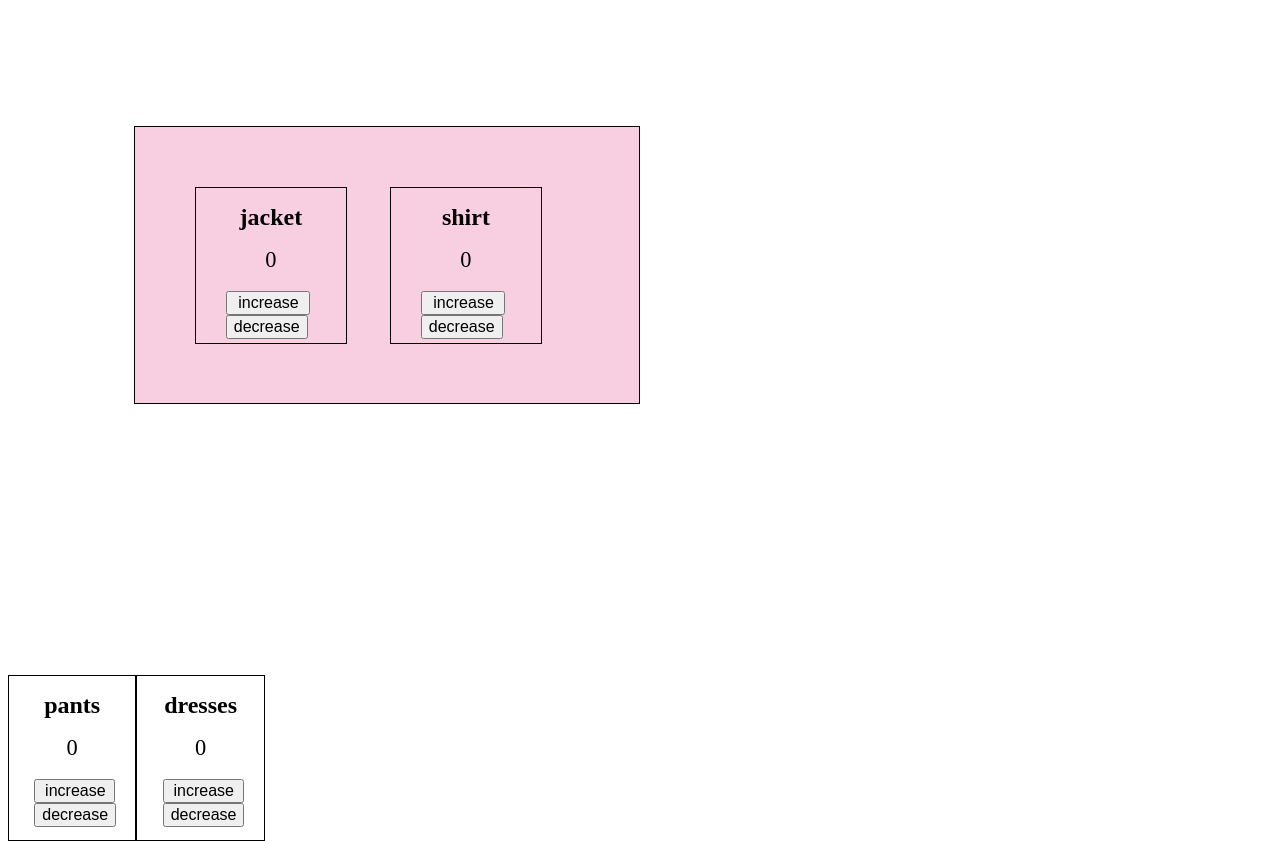
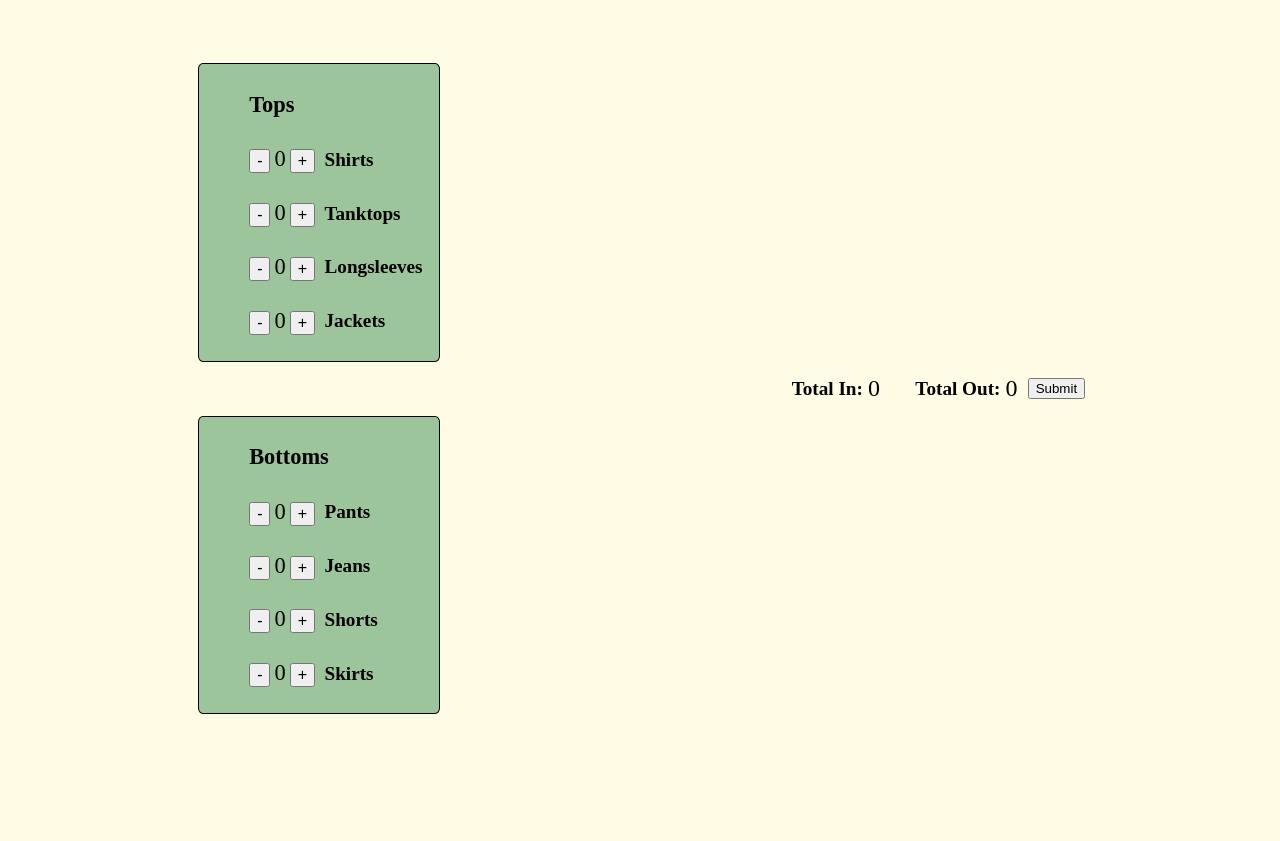
Before and after one commit to nithinsenthil/BOMBOCLAAT, a plain HTML site: page index.html in a window 1280 px wide. After the commit the page ends 800 px from the top, so only its background shows below. Drawn offline with Linux system fonts and the light colour scheme.

Commit message:
Full front and back integration

```diff
--- a/index.html
+++ b/index.html
@@ -9,40 +9,103 @@
 </head>
 
 <body>
+ <div id = "everything">
   <div id=bigwrap>
-    <div id="wrapper1">
-      <h1>jacket</h1>
-      <label id="countLabel">0</label><br>
-      <button id="increaseBtn">increase</button>
-      <button id="decreaseBtn">decrease</button>
+    <h1>Tops</h1>
+    <div id="wrap1">
+    <div>
+      <button id="decreaseBtn">-</button>
+      <label id="countLabel">0</label>
+      <button id="increaseBtn">+</button>
+    </div>
+    <h2>Shirts</h2>
+  </div>
 
+  <div id="wrap2">
+    <div>
+      <button id="decreaseBtn2">-</button>
+      <label id="countLabel2">0</label>
+      <button id="increaseBtn2">+</button>
     </div>
+    <h2>Tanktops</h2>
+  </div>
 
-    <div id="wrapper2">
-      <h1>shirt</h1>
-      <label id="countLabel2">0</label><br>
-      <button id="increaseBtn2">increase</button>
-      <button id="decreaseBtn2">decrease</button>
+  <div id="wrap3">
+    <div>
+      <button id="decreaseBtn3">-</button>
+      <label id="countLabel3">0</label>
+      <button id="increaseBtn3">+</button>
     </div>
+    <h2>Longsleeves</h2>
+  </div>
+
+   <div id="wrap4">
+    <div>
+      <button id="decreaseBtn4">-</button>
+      <label id="countLabel4">0</label>
+      <button id="increaseBtn4">+</button>
+    </div>
+    <h2>Jackets</h2>
+  </div>
+  </div>
+
+ <div>
+
+   <div id="totalIn">
+    <h2>Total In:</h2>
+    <label id="totalcount">0</label>
+     <h2>Total Out:</h2>
+    <label id="totalcountOut">0</label>
+    <button id="submit">Submit</button>
+  </div>
+ </div>
 
 
+  <div id=bigwrap2>
+    <h1>Bottoms</h1>
+    <div id="wrap5">
+    <div>
+      <button id="decreaseBtn5">-</button>
+      <label id="countLabel5">0</label>
+      <button id="increaseBtn5">+</button>
+    </div>
+    <h2>Pants</h2>
   </div>
 
-  <br>
-  <div id="wrapper3">
-    <h1>pants</h1>
-    <label id="countLabel3">0</label><br>
-    <button id="increaseBtn3">increase</button>
-    <button id="decreaseBtn3">decrease</button>
+  <div id="wrap6">
+    <div>
+      <button id="decreaseBtn6">-</button>
+      <label id="countLabel6">0</label>
+      <button id="increaseBtn6">+</button>
+    </div>
+    <h2>Jeans</h2>
+  </div>
 
+  <div id="wrap7">
+    <div>
+      <button id="decreaseBtn7">-</button>
+      <label id="countLabel7">0</label>
+      <button id="increaseBtn7">+</button>
+    </div>
+    <h2>Shorts</h2>
   </div>
-  <div id="wrapper4">
-    <h1>dresses</h1>
-    <label id="countLabel4">0</label><br>
-    <button id="increaseBtn4">increase</button>
-    <button id="decreaseBtn4">decrease</button>
 
+   <div id="wrap8">
+    <div>
+      <button id="decreaseBtn8">-</button>
+      <label id="countLabel8">0</label>
+      <button id="increaseBtn8">+</button>
+    </div>
+    <h2>Skirts</h2>
   </div>
+  </div>
+
+
+
+
+
+
+</div>
 
   <script src="script.js" theme="dark" position="bottom-right"></script>
 </body>
--- a/script.js
+++ b/script.js
@@ -1,51 +1,171 @@
+let totalIn = 0;
+let totalOut=0;
+
 let count = 0;
-
-
 document.getElementById('increaseBtn').onclick = function() {
   count += 1;
+  totalIn += 1;
   document.getElementById("countLabel").innerHTML = count;
+  document.getElementById("totalcount").innerHTML = totalIn;
 }
 
 document.getElementById('decreaseBtn').onclick = function() {
   count -= 1;
+  totalOut += 1;
   document.getElementById("countLabel").innerHTML = count;
+  document.getElementById("totalcountOut").innerHTML = totalOut;
 }
-
-
-
-
 
 let count2 = 0;
 document.getElementById('increaseBtn2').onclick = function() {
   count2 += 1;
+  totalIn += 1;
   document.getElementById("countLabel2").innerHTML = count2;
+  document.getElementById("totalcount").innerHTML = totalIn;
 }
 
 document.getElementById('decreaseBtn2').onclick = function() {
   count2 -= 1;
+  totalOut += 1;
   document.getElementById("countLabel2").innerHTML = count2;
+  document.getElementById("totalcountOut").innerHTML = totalOut;
 }
-
 
 let count3 = 0;
 document.getElementById('increaseBtn3').onclick = function() {
   count3 += 1;
+  totalIn += 1;
   document.getElementById("countLabel3").innerHTML = count3;
+  document.getElementById("totalcount").innerHTML = totalIn;
 }
 
 document.getElementById('decreaseBtn3').onclick = function() {
   count3 -= 1;
+  totalOut += 1;
   document.getElementById("countLabel3").innerHTML = count3;
+  document.getElementById("totalcountOut").innerHTML = totalOut;
 }
 
 
 let count4 = 0;
 document.getElementById('increaseBtn4').onclick = function() {
   count4 += 1;
+  totalIn += 1;
   document.getElementById("countLabel4").innerHTML = count4;
+  document.getElementById("totalcount").innerHTML = totalIn;
 }
 
 document.getElementById('decreaseBtn4').onclick = function() {
   count4 -= 1;
+  totalOut += 1;
   document.getElementById("countLabel4").innerHTML = count4;
+  document.getElementById("totalcountOut").innerHTML = totalOut;
 }
+
+
+
+
+let count5 = 0;
+document.getElementById('increaseBtn5').onclick = function() {
+  count5 += 1;
+  totalIn += 1;
+  document.getElementById("countLabel5").innerHTML = count5;
+  document.getElementById("totalcount").innerHTML = totalIn;
+}
+
+document.getElementById('decreaseBtn5').onclick = function() {
+  count5 -= 1;
+  totalOut += 1;
+  document.getElementById("countLabel5").innerHTML = count5;
+  document.getElementById("totalcountOut").innerHTML = totalOut;
+}
+
+let count6 = 0;
+document.getElementById('increaseBtn6').onclick = function() {
+  count6 += 1;
+  totalIn += 1;
+  document.getElementById("countLabel6").innerHTML = count6;
+  document.getElementById("totalcount").innerHTML = totalIn;
+}
+
+document.getElementById('decreaseBtn6').onclick = function() {
+  count6 -= 1;
+  totalOut += 1;
+  document.getElementById("countLabel6").innerHTML = count6;
+  document.getElementById("totalcountOut").innerHTML = totalOut;
+}
+
+let count7 = 0;
+document.getElementById('increaseBtn7').onclick = function() {
+  count7 += 1;
+  totalIn += 1;
+  document.getElementById("countLabel7").innerHTML = count7;
+  document.getElementById("totalcount").innerHTML = totalIn;
+}
+
+document.getElementById('decreaseBtn7').onclick = function() {
+  count7 -= 1;
+  totalOut += 1;
+  document.getElementById("countLabel7").innerHTML = count7;
+  document.getElementById("totalcountOut").innerHTML = totalOut;
+}
+
+let count8 = 0;
+document.getElementById('increaseBtn8').onclick = function() {
+  count8 += 1;
+  totalIn += 1;
+  document.getElementById("countLabel8").innerHTML = count8;
+  document.getElementById("totalcount").innerHTML = totalIn;
+}
+
+document.getElementById('decreaseBtn8').onclick = function() {
+  count8 -= 1;
+  totalOut += 1;
+  document.getElementById("countLabel8").innerHTML = count8;
+  document.getElementById("totalcountOut").innerHTML = totalOut;
+}
+
+document.getElementById('submit').onclick = async function() {
+  const response = await fetch("http://localhost:8000/api/submit/", {
+        method: "POST",
+        mode: 'cors',
+        crossorigin: 'true',
+        headers: { "Content-Type": "application/json", "Access-Control-Allow-Origin": "http://127.0.0.1:5000", 'Access-Control-Allow-Credentials': 'true' },
+        body: JSON.stringify(
+          {
+            "shirt": count,
+            "tankTop": count2,
+            "longSleeve": count3,
+            "jacket": count4,
+            "pants": count5,
+            "jeans": count6,
+            "shorts": count7,
+            "skirt": count8,
+            "totalIn": totalIn,
+            "totalOut": totalOut
+          })
+      });
+  const jsonData = await response.json();
+  console.log(jsonData);
+  count=0;
+  count2=0;
+  count3=0;
+  count4=0;
+  count5=0;
+  count6=0;
+  count7=0;
+  count8=0;
+  totalIn=0;
+  totalOut=0;
+  document.getElementById("countLabel").innerHTML = count;
+  document.getElementById("countLabel2").innerHTML = count2;
+  document.getElementById("countLabel3").innerHTML = count3;
+  document.getElementById("countLabel4").innerHTML = count4;
+  document.getElementById("countLabel5").innerHTML = count5;
+  document.getElementById("countLabel6").innerHTML = count6;
+  document.getElementById("countLabel7").innerHTML = count7;
+  document.getElementById("countLabel8").innerHTML = count8;
+  document.getElementById("totalcount").innerHTML = totalIn;
+  document.getElementById("totalcountOut").innerHTML = totalOut;
+
+}
--- a/style.css
+++ b/style.css
@@ -3,141 +3,202 @@ html {
   width: 100%;
 }
 
-h1 {
-  display: block;
+body{background-color: #fffbe5;}
+
+h1{
+font-size:140%
+
+}
+h2{
+  font-size: 120%;
+  margin-left:5%;
+  margin-right:1%;
+}
+
+/*total/submitting*/
+#totalIn{
+  margin-left:60%;
+  display:flex;
+  align-items: center;
+}
+
+#totalcount{
+  margin-right:2%;
   font-size: 150%;
-  text-align: center;
 }
+#totalcountOut{
+  margin-right:2%;
+  font-size: 150%;
+}
+
+/*tops*/
 
 #bigwrap {
   border: 1px solid black;
-  background-color:#f8cee1;
-  overflow: hidden;
-  padding: 3%;
-  margin:10%;
-  margin-right: 50%;
-}
+  border-radius: 2%;
+  background-color:#9dc59b;
+  padding-left:4%;
+  padding-top:1%;
+  padding-bottom:1%;
+  width: 15%;
+  margin-left:15%;
 
-#wrapper1 {
-  margin: 5%;
-  float: left;
-  border: 1px solid black;
-  overflow: hidden;
-  /* will contain if #first is longer than #second */
-  padding-bottom: 1%;
-}
+  margin-top:5%;
 
-#wrapper2 {
- margin: 5%;
-  float: left;
-  border: 1px solid black;
-  overflow: hidden;
-  /* will contain if #first is longer than #second */
-  padding-bottom: 1%;
-}
-#wrapper3 {
-  margin-top: 10%;
-  width: 10%;
-  float: left;
-  border: 1px solid black;
-  overflow: hidden;
-  /* will contain if #first is longer than #second */
-  padding-bottom: 1%;
-
-}
-#wrapper4 {
-  margin-top: 10%;
-  width: 10%;
-  float: left;
-  border: 1px solid black;
-  overflow: hidden;
-  /* will contain if #first is longer than #second */
-  padding-bottom: 1%;
 
 }
 
+#wrap1 {
+  display:flex;
+  align-items: center;
+}
+
+#decreaseBtn {
+  font-size: 100%;
+}
+
+#increaseBtn {
+ font-size: 100%;
+}
+
 #countLabel {
-  display: block;
-  text-align: center;
   font-size: 140%;
 }
 
-#decreaseBtn {
-  text-align: center;
-  font-size: 100%;
-  margin-left: 20%;
-  margin-right: 20%;
+
+#wrap2 {
+  display:flex;
+  align-items: center;
 }
 
-#increaseBtn {
-  text-align: center;
+#decreaseBtn2 {
   font-size: 100%;
-  margin-left: 20%;
-  margin-right: 20%;
-  padding-left: 7%;
-  padding-right: 6%;
+}
+
+#increaseBtn2 {
+ font-size: 100%;
 }
 
 #countLabel2 {
-  display: block;
-  text-align: center;
   font-size: 140%;
 }
 
-#decreaseBtn2 {
-  text-align: center;
-  font-size: 100%;
-  margin-left: 20%;
-  margin-right: 20%;
+
+#wrap3 {
+  display:flex;
+  align-items: center;
 }
 
-#increaseBtn2 {
-  text-align: center;
+#decreaseBtn3 {
   font-size: 100%;
-  margin-left: 20%;
-  margin-right: 20%;
-  padding-left: 7%;
-  padding-right: 6%;
+}
+
+#increaseBtn3 {
+ font-size: 100%;
 }
 
 #countLabel3 {
-  display: block;
-  text-align: center;
   font-size: 140%;
 }
 
-#decreaseBtn3 {
-  text-align: center;
-  font-size: 100%;
-  margin-left: 20%;
-  margin-right: 20%;
+
+#wrap4 {
+  display:flex;
+  align-items: center;
 }
 
-#increaseBtn3 {
-  text-align: center;
+#decreaseBtn4 {
   font-size: 100%;
-  margin-left: 20%;
-  margin-right: 20%;
-  padding-left: 7%;
-  padding-right: 6%;
 }
+
+#increaseBtn4 {
+ font-size: 100%;
+}
+
 #countLabel4 {
-  display: block;
-  text-align: center;
   font-size: 140%;
 }
 
-#decreaseBtn4 {
-  text-align: center;
-  font-size: 100%;
-  margin-left: 20%;
-  margin-right: 20%;
+/*bottoms*/
+
+#bigwrap2 {
+  border: 1px solid black;
+  border-radius: 2%;
+  background-color:#9dc59b;
+  padding-left:4%;
+  padding-top:1%;
+  padding-bottom:1%;
+  width: 15%;
+  margin-left:15%;
 }
 
-#increaseBtn4 {
-  text-align: center;
+#wrap5 {
+  display:flex;
+  align-items: center;
+}
+
+#decreaseBtn5 {
   font-size: 100%;
-  margin-left: 20%;
-  margin-right: 20%;
-  padding-left: 7%;
-  padding-right: 6%;
+}
+
+#increaseBtn5 {
+ font-size: 100%;
+}
+
+#countLabel5 {
+  font-size: 140%;
+}
+
+
+#wrap6 {
+  display:flex;
+  align-items: center;
+}
+
+#decreaseBtn6 {
+  font-size: 100%;
+}
+
+#increaseBtn6 {
+ font-size: 100%;
+}
+
+#countLabel6 {
+  font-size: 140%;
+}
+
+
+#wrap7 {
+  display:flex;
+  align-items: center;
+}
+
+#decreaseBtn7 {
+  font-size: 100%;
+}
+
+#increaseBtn7 {
+ font-size: 100%;
+}
+
+#countLabel7 {
+  font-size: 140%;
+}
+
+
+#wrap8 {
+  display:flex;
+  align-items: center;
+}
+
+#decreaseBtn8 {
+  font-size: 100%;
+}
+
+#increaseBtn8 {
+ font-size: 100%;
+}
+
+#countLabel8 {
+  font-size: 140%;
+}
```
Also changed, not shown: 1 other file.
